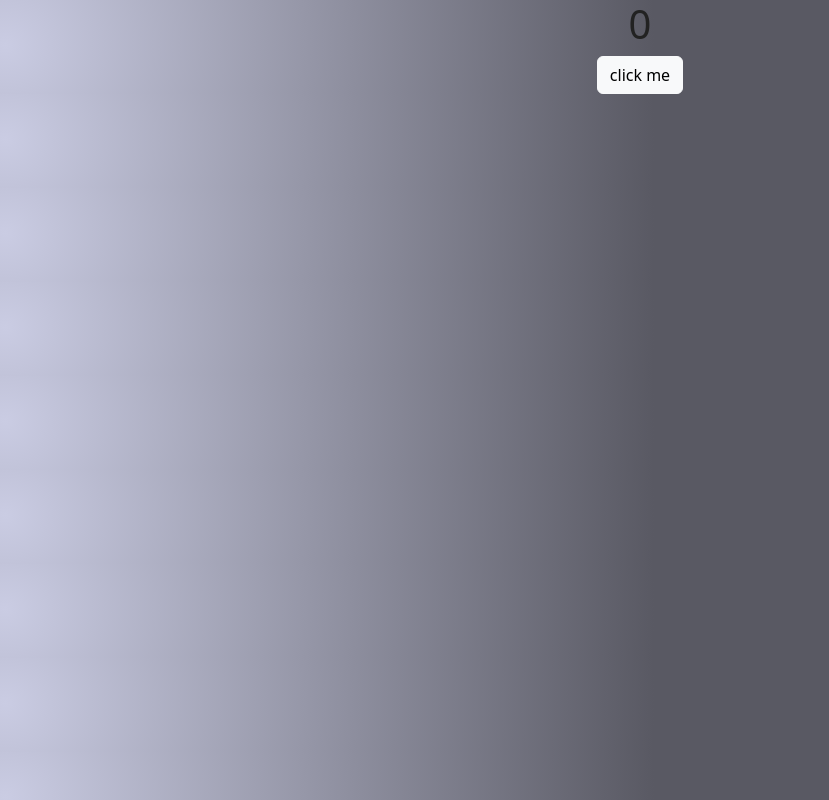
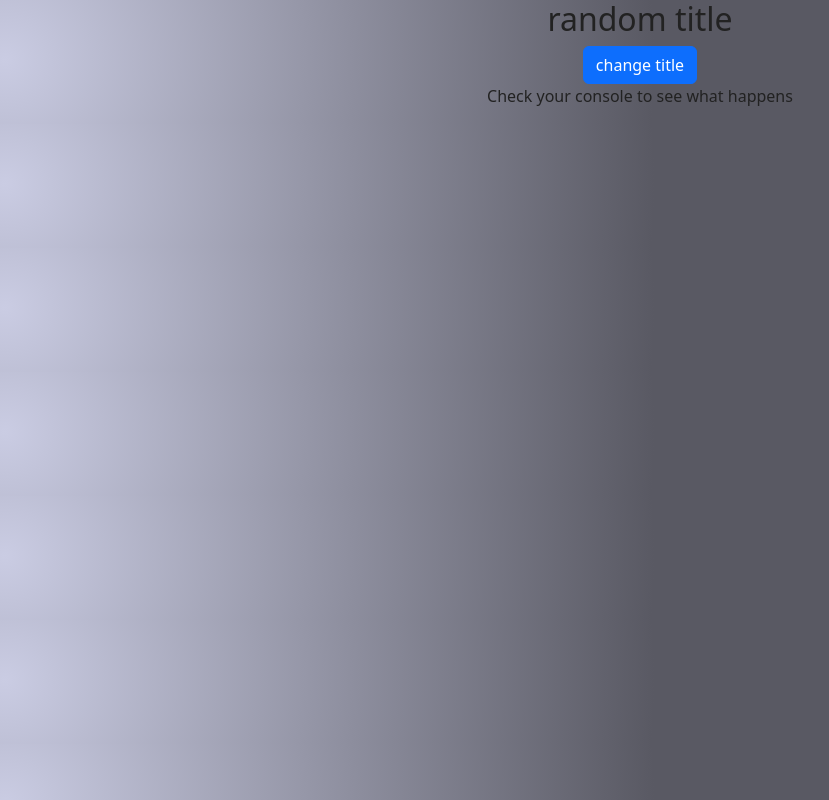
Before and after one commit to Rhema7776/REACTPROJECT1r, a React (Create React App) app in the folder defaultapp/: page / in a window 1280 px wide. Shown: the whole page, without its empty margins (0-829 px from the left). Built offline with nearby package versions, Linux system fonts and the light colour scheme.

Commit message:
first commit

```diff
--- a/defaultapp/src/1-useState/final/1-error-example.js
+++ b/defaultapp/src/1-useState/final/1-error-example.js
@@ -10,10 +10,11 @@ const ErrorExample = () => {
   return(
     <React.Fragment>
         <h2>{title}</h2>
-        <button type='button' className='btn'
+        <button type='button' className='btn btn-primary'
         onClick={handleClick}>
             change title
         </button>
+        <p>Check your console to see what happens</p>
     </React.Fragment>
   );
 }
--- a/defaultapp/src/App.js
+++ b/defaultapp/src/App.js
@@ -4,8 +4,8 @@ import 'animate.css';
 // import Setup from './1-useState/setup/3-useState-array';
 // import Setup from './1-useState/setup/4-useState-object';
 // import Setup from './1-useState/setup/5-useState-counter';
-// import Setup from './1-useState/final/1-error-example';
-import Setup from './2-useEffect/setup/1-useEffect-basics';
+import Setup from './1-useState/final/1-error-example';
+// import Setup from './2-useEffect/setup/1-useEffect-basics';
 // import Setup from './2-useEffect/setup/2-useEffect-cleanup';
 // import Setup from './2-useEffect/final/3-useEffect-fetch-data';
 // import Setup from'./3-conditional-rendering/setup/1-multiple-returns';
```
